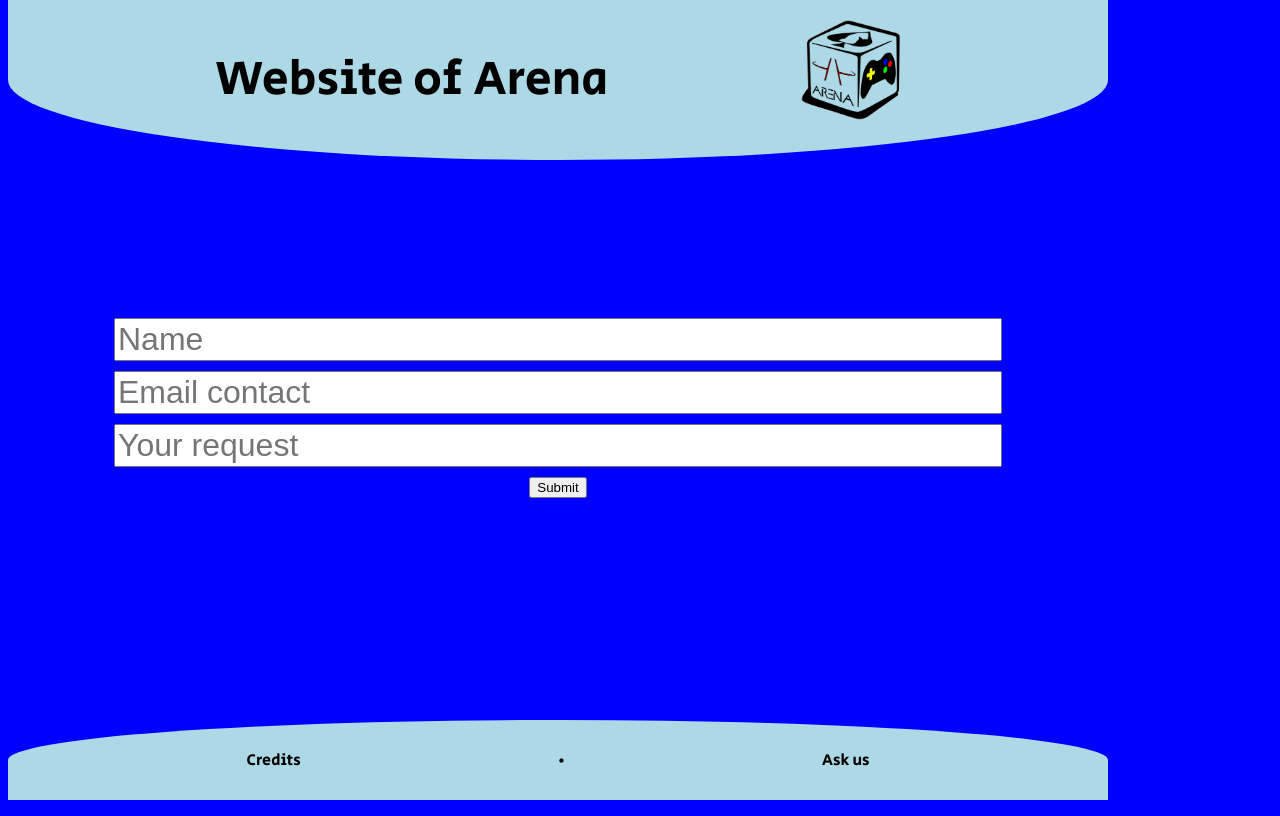
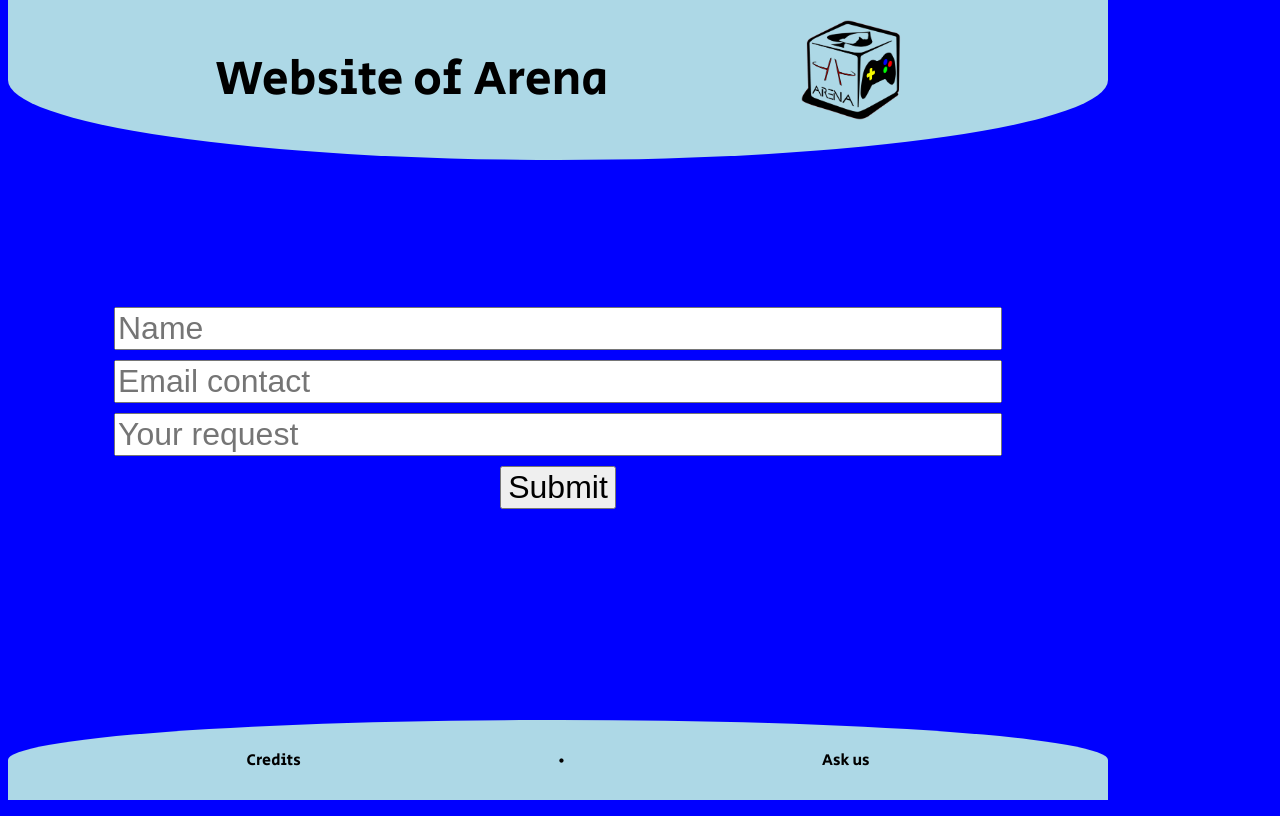
Before and after one commit to AMillasseau/webapp, a Next.js app: page /ask in a window 1280 px wide. Built offline with nearby package versions, Linux system fonts and the light colour scheme.

Commit message:
Update page.module.css

```diff
--- a/app/page.module.css
+++ b/app/page.module.css
@@ -58,7 +58,7 @@ align-items: inherit;
   font-size: 2rem;
 }
 
-.button {
+.btn {
   font-size: 2rem;
   align-item: start;
 }
```
